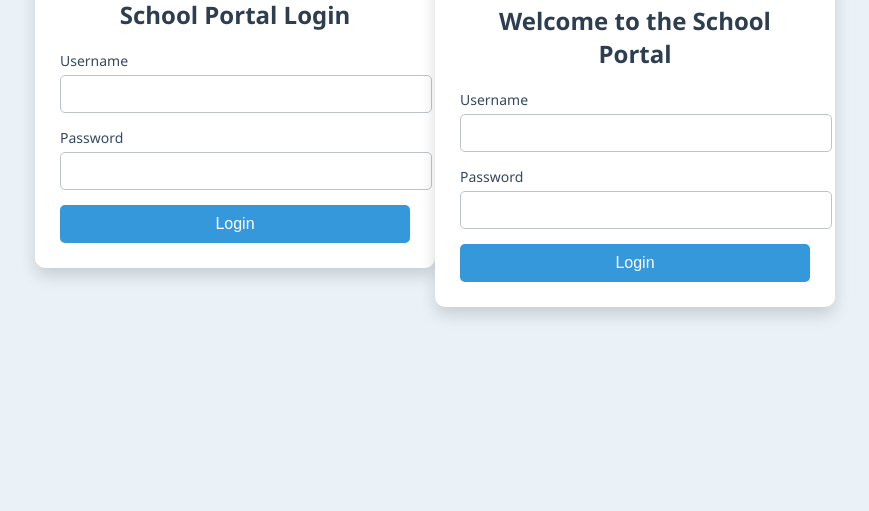
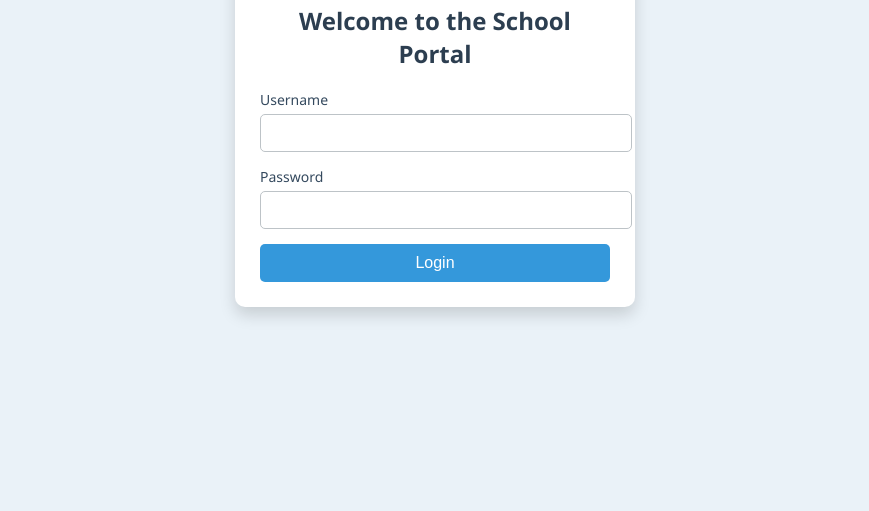
Before and after one commit to dnazha26/Knox-AI-Program, a plain HTML site: page index.html in a window 1280 px wide. Shown: the part 289-800 px from the top of the page, without its empty margins (205-1074 px from the left). Drawn offline with Linux system fonts and the light colour scheme.

Commit message:
Update index.html

```diff
--- a/index.html
+++ b/index.html
@@ -1,31 +1,3 @@
-<!DOCTYPE html>
-<html lang="en">
-<head>
-    <meta charset="UTF-8">
-    <meta http-equiv="X-UA-Compatible" content="IE=edge">
-    <meta name="viewport" content="width=device-width, initial-scale=1.0">
-    <title>School Login</title>
-    <link rel="stylesheet" href="styles.css">
-    <!-- Manifest for PWA -->
-    <link rel="manifest" href="manifest.json">
-</head>
-<body>
-    <div class="login-container">
-        <h2>School Portal Login</h2>
-        <form action="/dashboard" method="post">
-            <div class="input-group">
-                <label for="username">Username</label>
-                <input type="text" id="username" name="username" required>
-            </div>
-            <div class="input-group">
-                <label for="password">Password</label>
-                <input type="password" id="password" name="password" required>
-            </div>
-            <button type="submit" class="login-button">Login</button>
-        </form>
-    </div>
-</body>
-</html>
 <!DOCTYPE html>
 <html lang="en">
 <head>
```
